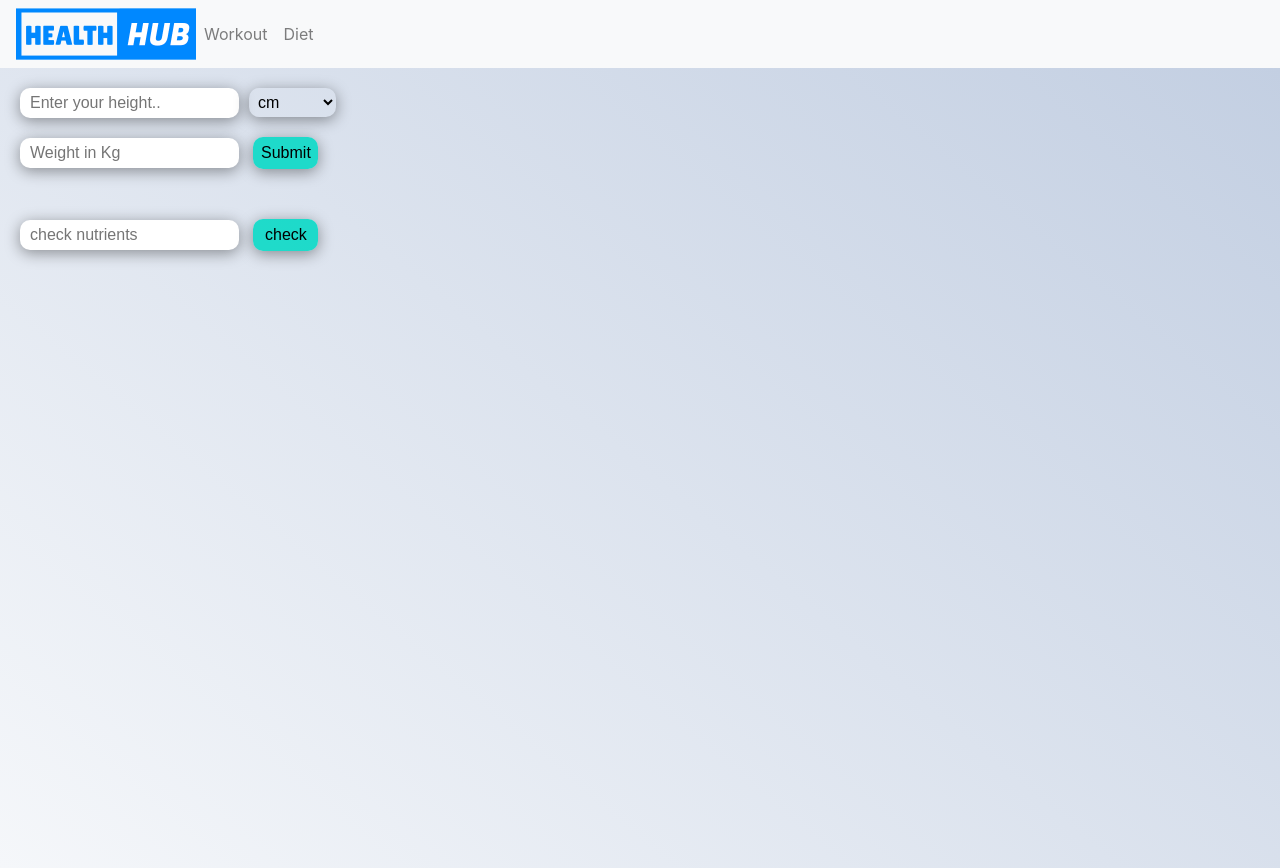
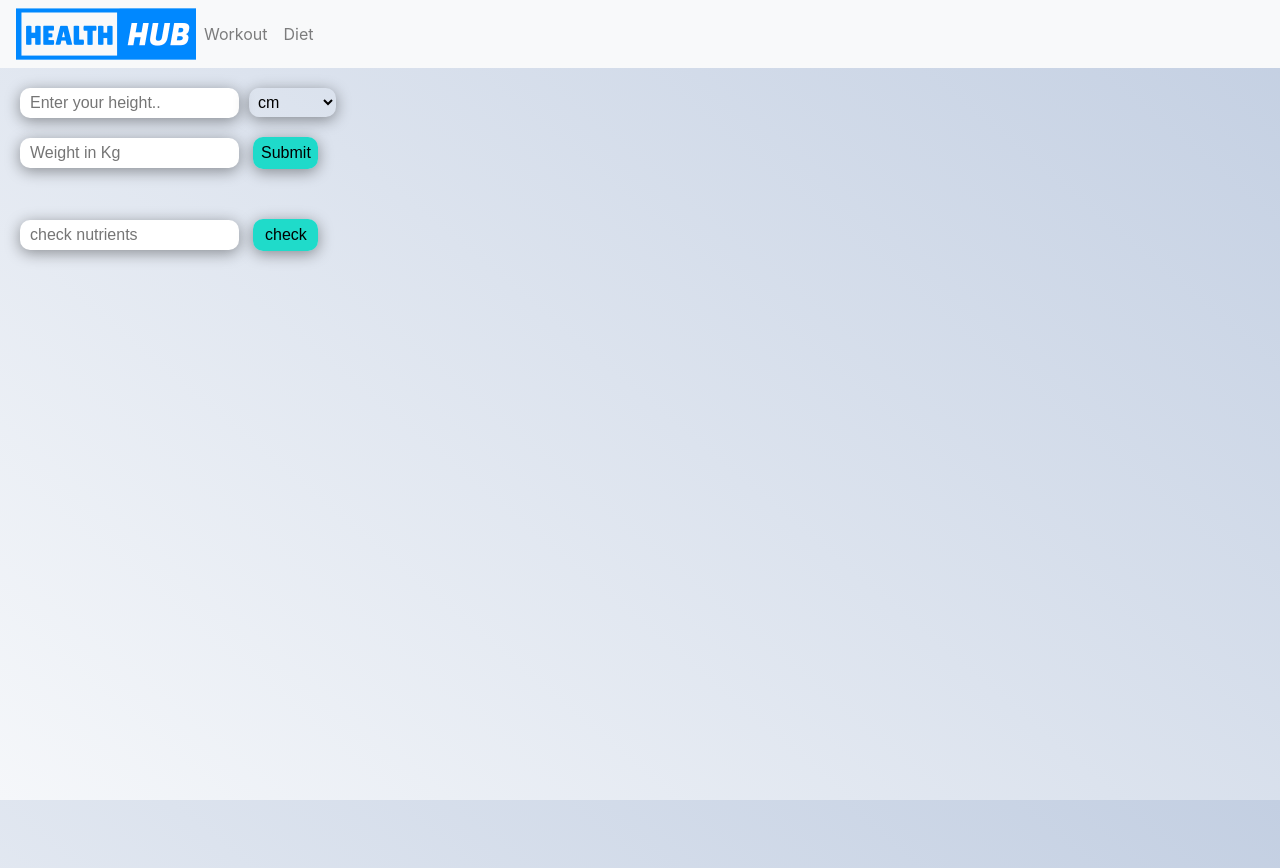
Before and after one commit to roshan0099/Hhub-flask, a Flask app: page /diet in a window 1280 px wide. Run offline with Flask 2, Linux system fonts and the light colour scheme; some libraries are stand-ins or nearby versions.

Commit message:
updating

```diff
--- a/static/css/diet_style.css
+++ b/static/css/diet_style.css
@@ -1,7 +1,9 @@
 body,html{
 	height: 100%;
 	margin : 0px;
-	background-color: rgb(0,0,0,0.17);
+	 background: linear-gradient(40deg,#f5f7fa , #c3cfe2);
+  background-attachment:fixed;
+
 }
 
 #main_title{
@@ -12,8 +14,7 @@ body,html{
 #main{
 	padding: 20px;
   font-family: sans-serif;
-  background: linear-gradient(40deg,#f5f7fa , #c3cfe2);
-  background-attachment:fixed;
+
   height:100%;
 
 	display : flex;
```
